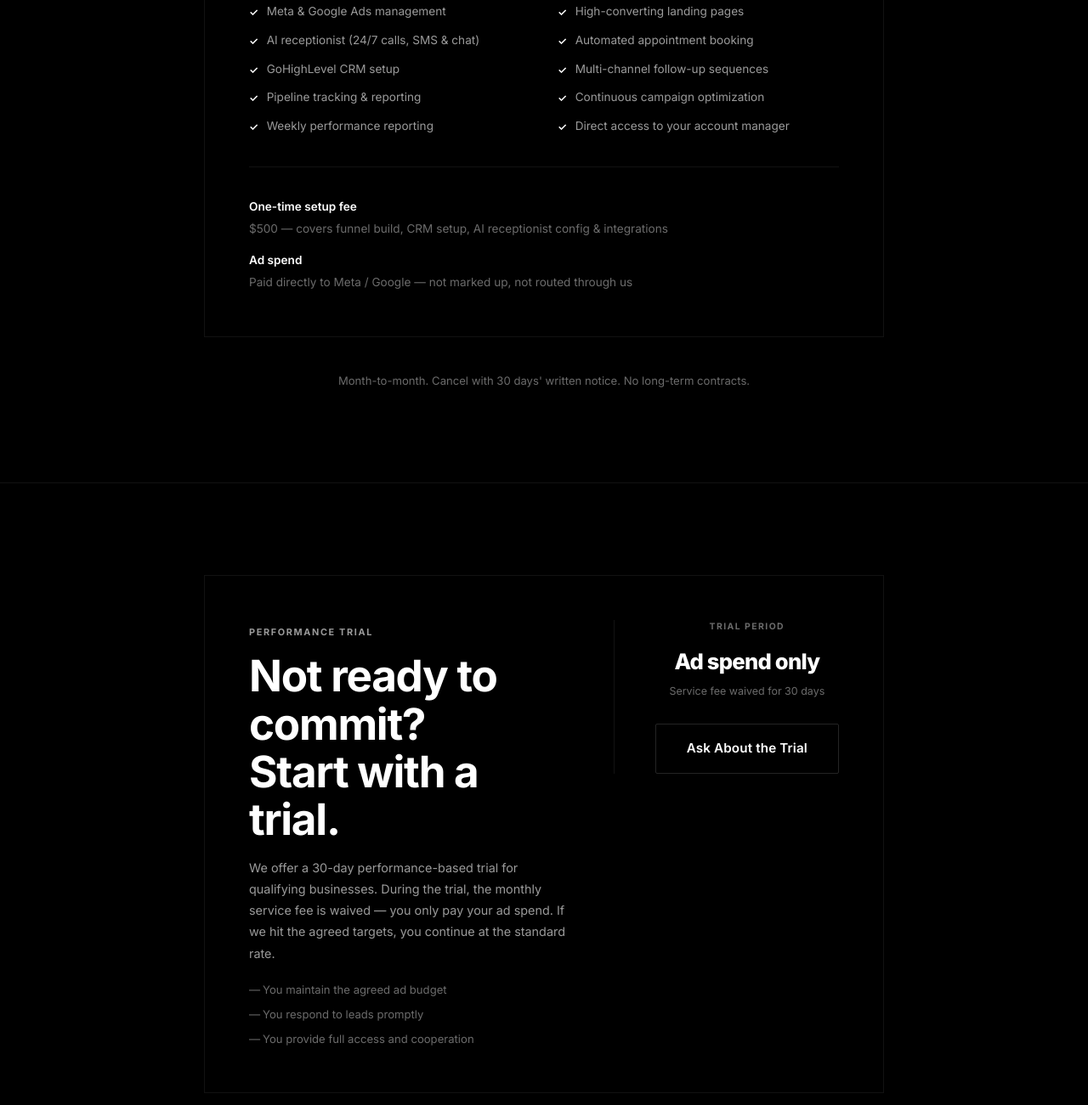
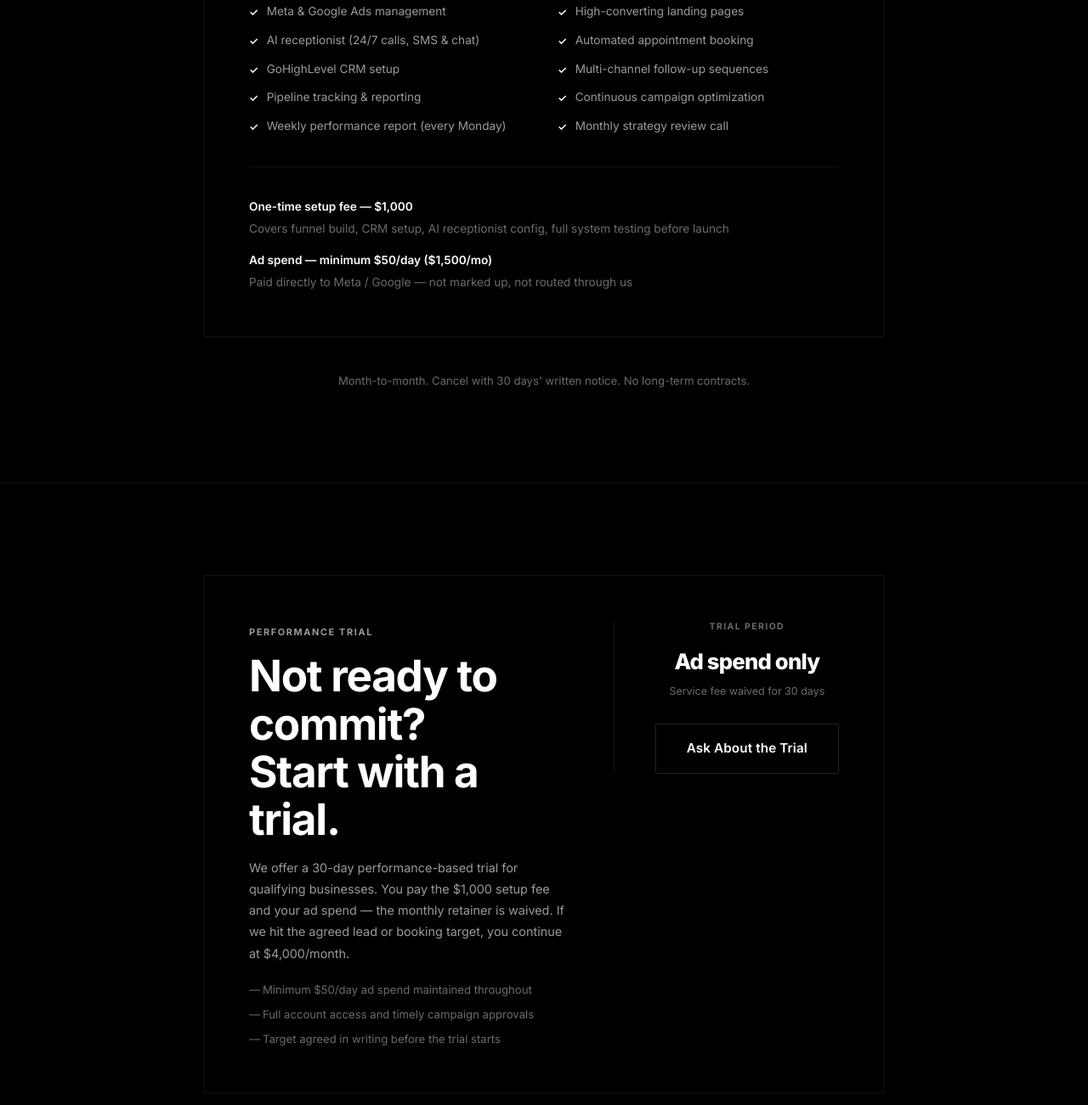
Before and after one commit to rafaguer07-eng/nexora-site, a plain HTML site: page pricing.html in a window 1280 px wide. Shown: the part 939-2240 px from the top of the page at 85% size. Drawn offline with Linux system fonts and the light colour scheme.

Commit message:
Fix pricing to match updated contract from Obsidian
- Monthly retainer: $4,000/mo (was wrong $3,500)
- Setup fee: $1,000 (was wrong $500)
- Ad spend: minimum $50/day ($1,500/mo) — added minimum
- Trial: $1,000 setup applies, retainer waived, $4k/mo after
- Weekly report cadence and monthly strategy call added to features

Co-Authored-By: Claude Sonnet 4.6 <noreply@anthropic.com>

```diff
--- a/pricing.html
+++ b/pricing.html
@@ -47,7 +47,7 @@
         <div class="pricing-single-top">
           <div>
             <div class="pricing-tier">Full-System Retainer</div>
-            <div class="pricing-price-single">$3,500 <span class="suffix">/mo</span></div>
+            <div class="pricing-price-single">$4,000 <span class="suffix">/mo</span></div>
             <p class="pricing-desc">Everything needed to run your lead generation and conversion system — fully managed, month-to-month.</p>
           </div>
           <a href="contact.html" class="btn btn-primary btn-lg">Get Started</a>
@@ -65,19 +65,19 @@
           <div class="pricing-feature"><span class="pf-check">✓</span> Multi-channel follow-up sequences</div>
           <div class="pricing-feature"><span class="pf-check">✓</span> Pipeline tracking & reporting</div>
           <div class="pricing-feature"><span class="pf-check">✓</span> Continuous campaign optimization</div>
-          <div class="pricing-feature"><span class="pf-check">✓</span> Weekly performance reporting</div>
-          <div class="pricing-feature"><span class="pf-check">✓</span> Direct access to your account manager</div>
+          <div class="pricing-feature"><span class="pf-check">✓</span> Weekly performance report (every Monday)</div>
+          <div class="pricing-feature"><span class="pf-check">✓</span> Monthly strategy review call</div>
         </div>
 
         <div class="pricing-divider"></div>
 
         <div class="pricing-addons">
           <div class="pricing-addon-item">
-            <strong>One-time setup fee</strong>
-            <span>$500 — covers funnel build, CRM setup, AI receptionist config & integrations</span>
+            <strong>One-time setup fee — $1,000</strong>
+            <span>Covers funnel build, CRM setup, AI receptionist config, full system testing before launch</span>
           </div>
           <div class="pricing-addon-item">
-            <strong>Ad spend</strong>
+            <strong>Ad spend — minimum $50/day ($1,500/mo)</strong>
             <span>Paid directly to Meta / Google — not marked up, not routed through us</span>
           </div>
         </div>
@@ -98,11 +98,11 @@
         <div>
           <span class="label">Performance Trial</span>
           <h2>Not ready to commit?<br>Start with a trial.</h2>
-          <p>We offer a 30-day performance-based trial for qualifying businesses. During the trial, the monthly service fee is waived — you only pay your ad spend. If we hit the agreed targets, you continue at the standard rate.</p>
+          <p>We offer a 30-day performance-based trial for qualifying businesses. You pay the $1,000 setup fee and your ad spend — the monthly retainer is waived. If we hit the agreed lead or booking target, you continue at $4,000/month.</p>
           <ul class="trial-conditions">
-            <li>You maintain the agreed ad budget</li>
-            <li>You respond to leads promptly</li>
-            <li>You provide full access and cooperation</li>
+            <li>Minimum $50/day ad spend maintained throughout</li>
+            <li>Full account access and timely campaign approvals</li>
+            <li>Target agreed in writing before the trial starts</li>
           </ul>
         </div>
         <div class="trial-cta">
```
